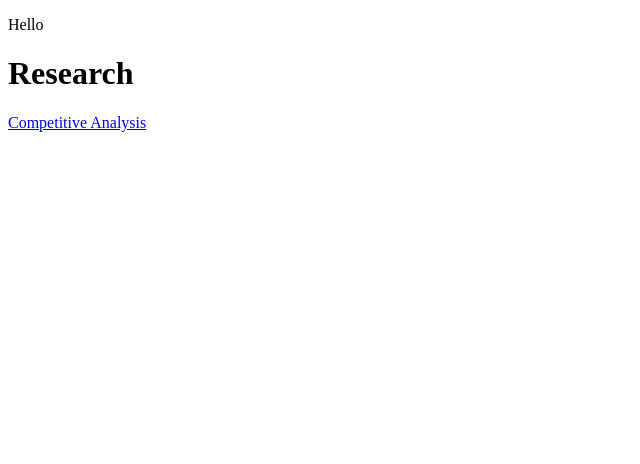
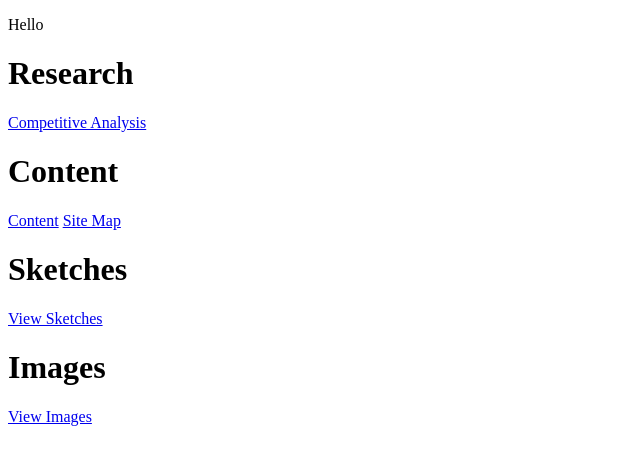
Before and after one commit to KentStateWeb/s2017-pets-first, a plain HTML site: page index.html in a window 1280 px wide. Shown: the whole page, without its empty margins (0-640 px from the left). Drawn offline with Linux system fonts and the light colour scheme.

Commit message:
Added Content Links
Added Content Links

```diff
--- a/index.html
+++ b/index.html
@@ -8,5 +8,12 @@
     <p>Hello</p>
     <h1>Research</h1>
     <a href="research/competitive_analysis.pdf">Competitive Analysis</a>
+    <h1>Content</h1>
+    <a href="content/content.pdf">Content</a>
+    <a href="content/content_map.pdf">Site Map</a>
+    <h1>Sketches</h1>
+    <a href="https://drive.google.com/drive/folders/0B-w55SQX7Ue3UGkxNTBsWkVwejA?usp=sharing">View Sketches</a>
+    <h1>Images</h1>
+    <a href="https://drive.google.com/drive/folders/0B-w55SQX7Ue3VjJsMW5JSzNybGM?usp=sharing">View Images</a>
   </body>
 </html>
```
Also changed, not shown: 2 other files.
